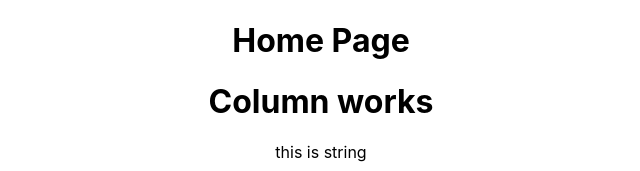
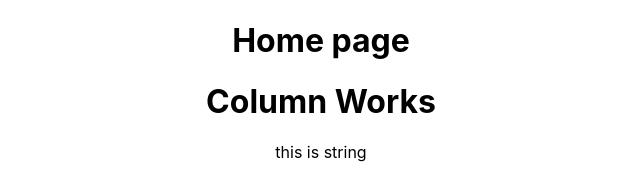
Before and after one commit to denysbaranchykov/trello, a React (Create React App) app: page / in a window 1280 px wide. Shown: the top 171 px of the page, without its empty margins (319-959 px from the left). Built offline with nearby package versions, Linux system fonts and the light colour scheme.

Commit message:
add columnComponent and title prop

```diff
--- a/src/components/ColumnComponent.tsx
+++ b/src/components/ColumnComponent.tsx
@@ -8,7 +8,7 @@ const ColumnComponent = ({title}: myProps) => {
     return (
 
             <div>
-                <h1>Column works</h1>
+                <h1>Column Works</h1>
                 <div>{title}</div>
             </div>
 
--- a/src/home/home.tsx
+++ b/src/home/home.tsx
@@ -4,7 +4,7 @@ import ColumnComponent from "../components/ColumnComponent";
 const Home = () => {
     return (
         <div>
-            <h1>Home Page</h1>
+            <h1>Home page</h1>
             <ColumnComponent title='this is string' />
         </div>
     );
```
